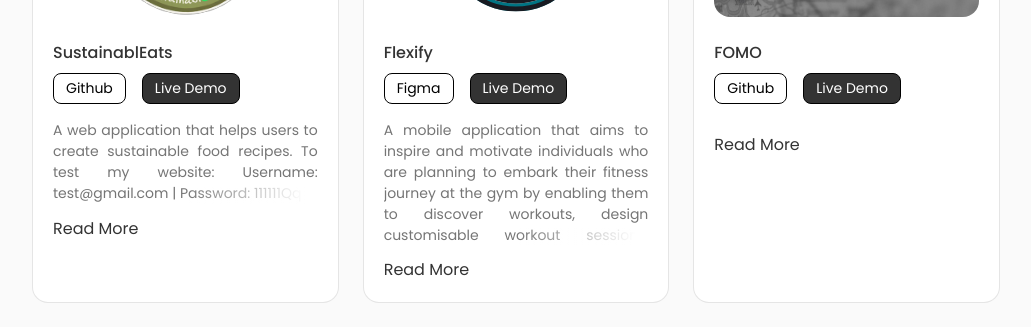
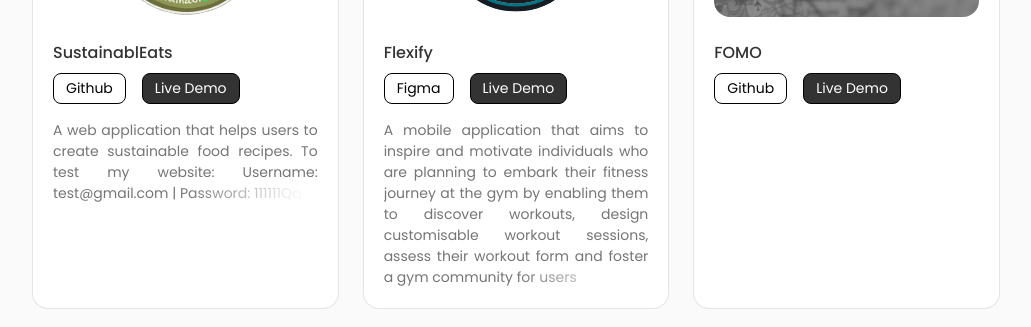
Before and after one commit to brendankhow/personal-portfolio-website, a React (Create React App) app: page / in a window 1280 px wide. Shown: the part 5260-5587 px from the top of the page, without its empty margins (124-1155 px from the left). Built offline with nearby package versions, Linux system fonts and the light colour scheme.

Commit message:
fix: project description

```diff
--- a/src/components/project/ProjectItems.jsx
+++ b/src/components/project/ProjectItems.jsx
@@ -23,14 +23,14 @@ const ProjectItems = ({item}) => {
                 {/* <a href={item.demo} className='btn__demo btn-primary' target='_blank'>Live Demo</a> */}
                 <a href={item.demo} className='btn__demo btn-primary' target='_blank' onClick={(e) => {if (!item.demo) e.preventDefault();}}>Live Demo</a>
             </div>
-            {/* <p className='project_description'>{item.description}</p> */}
-            <p className={`project_description ${isExpanded ? 'expanded' : ''}`}>
+            <p className='project_description'>{item.description}</p>
+            {/* <p className={`project_description ${isExpanded ? 'expanded' : ''}`}>
                 {item.description}
             </p>
 
             <button onClick={handleReadMoreClick} className="read-more-button">
                 {isExpanded ? 'Read Less' : 'Read More'}
-            </button>
+            </button> */}
         </div>
     );
 }
--- a/src/components/project/project.css
+++ b/src/components/project/project.css
@@ -90,7 +90,7 @@
 .project_description {
     font-size: var(--small-font-size);
     text-align: justify;
-    max-height: 125px; /* Adjust this value as needed */
+    max-height: 170px; /* Adjust this value as needed */
     overflow: hidden;
     position: relative;
     transition: max-height 0.5s ease-in-out; /* Optional: animate the expansion */
```
